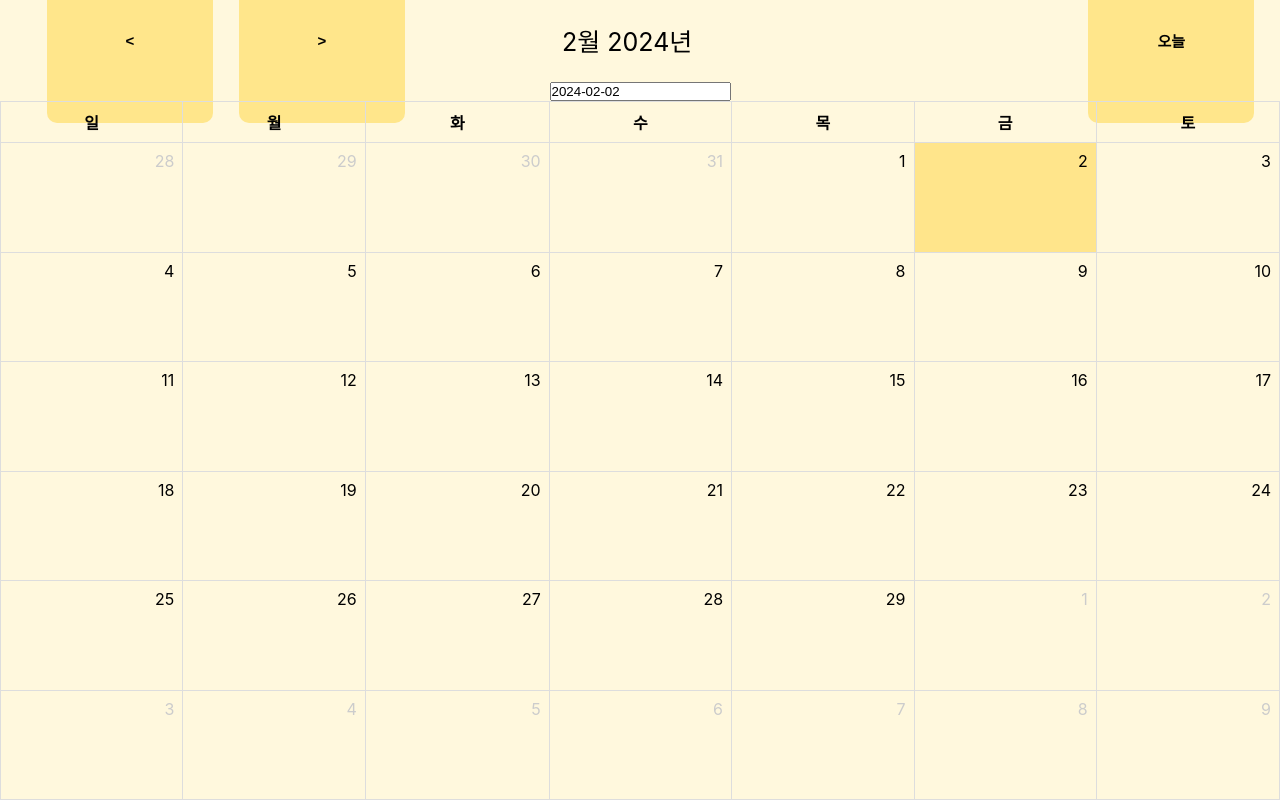
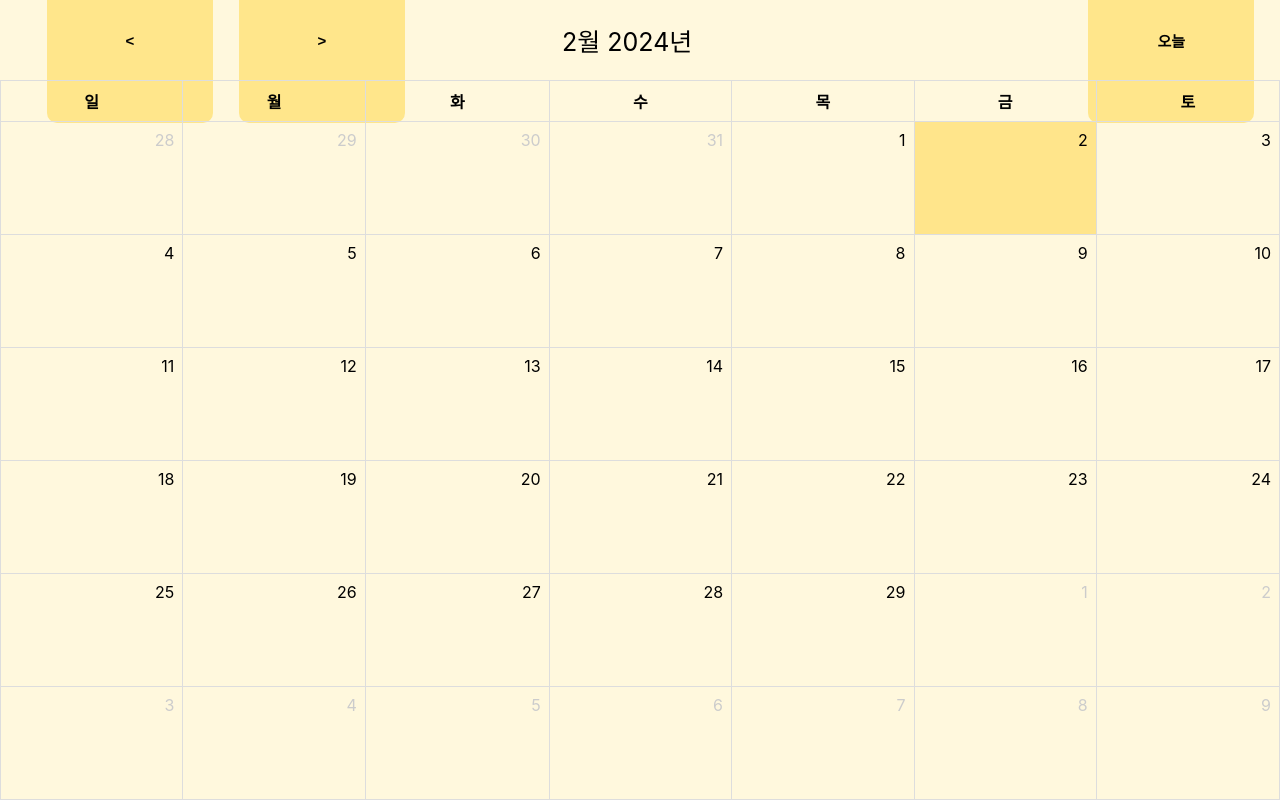
Before and after one commit to Yusmin97/petCheckApp, a React (Create React App) app: page /calendar in a window 1280 px wide. Built offline with nearby package versions, Linux system fonts and the light colour scheme.

Commit message:
✨ Feat: 월, 년도 부분을 클릭시 DatePicker input이 나오고 날짜를 선택하면 날짜가 이동이 되고 input은 사라지는 로직

```diff
--- a/src/page/calender/Calendar.tsx
+++ b/src/page/calender/Calendar.tsx
@@ -8,6 +8,10 @@ import './Calendar.css';
 function Calendar() {
   const [date, setDate] = useState(new Date());
   const [showDatePicker, setShowDatePicker] = useState(false);
+  const [inputYear, setInputYear] = useState('');
+  const [inputMonth, setInputMonth] = useState('');
+  const [inputDay, setInputDay] = useState('');
+
 
   const days = ['일', '월', '화', '수', '목', '금', '토'];
   const monthNames = ['1월', '2월', '3월', '4월', '5월', '6월', '7월', '8월', '9월', '10월', '11월', '12월'];
@@ -42,9 +46,9 @@ function Calendar() {
     setShowDatePicker(true);
   };
 
-  const handleDatePickerConfirm = (date: any) => {
-    setDate(date);
-    setShowDatePicker(false);
+  const handleDatePickerChange = (selectedDate: any) => {
+    setDate(selectedDate);
+    setShowDatePicker(false); // DatePicker를 닫습니다.
   };
 
   const goToToday = () => {
@@ -144,12 +148,17 @@ function Calendar() {
           </button>
         </div>
       </div>
-      <DatePicker
-        selected={date}
-        onChange={handleDatePickerConfirm}
-        dateFormat="yyyy-MM-dd"
-        className="date-picker"
-      />
+      {showDatePicker && (
+        <div className="date-picker">
+          {/* DatePicker가 열렸을 때만 보입니다. */}
+          <DatePicker
+            selected={date}
+            onChange={handleDatePickerChange}
+            dateFormat="yyyy-MM-dd"
+            placeholderText="날짜 선택"
+          />
+        </div>
+      )}
       <table className="calendar">
         <thead>
           <tr>{renderDaysOfWeek()}</tr>
```
